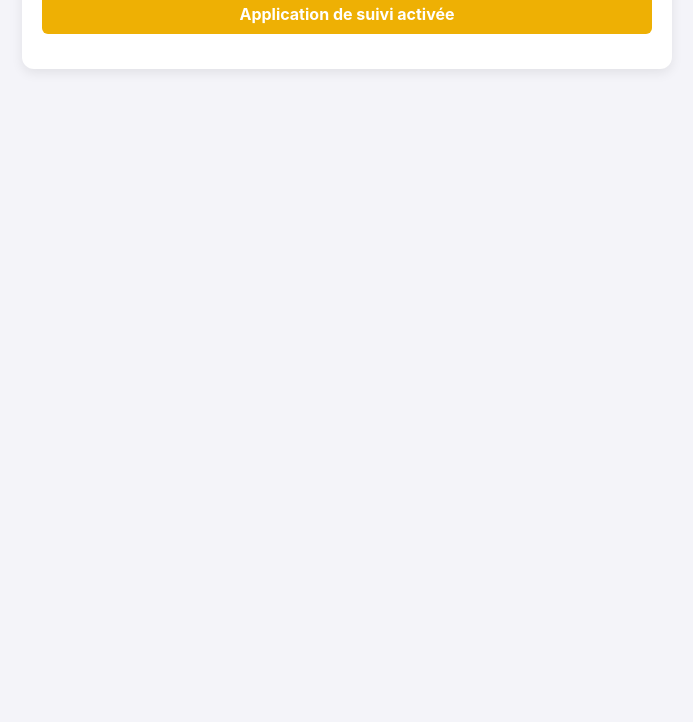
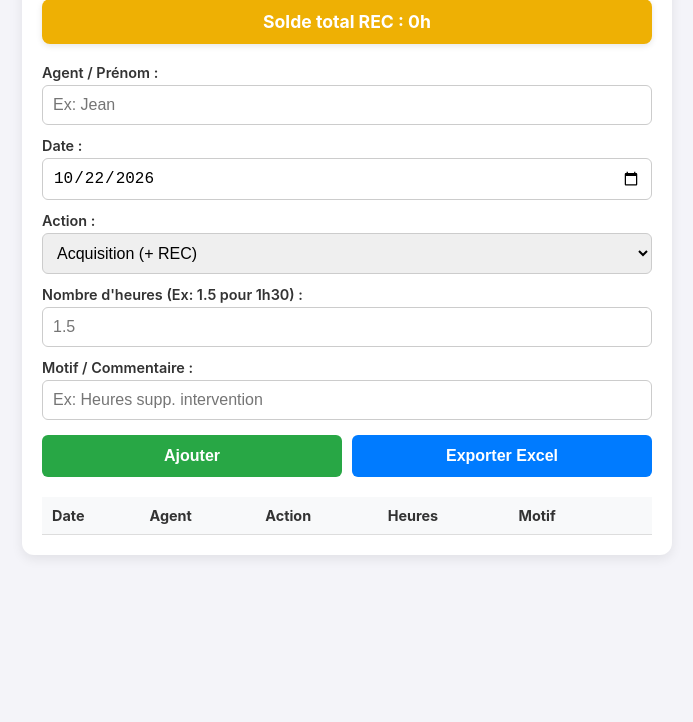
Before and after one commit to marabout34/Suivi-rec, a plain HTML site: page index.html in a window 1280 px wide. Shown: the part 78-800 px from the top of the page, without its empty margins (293-986 px from the left). Drawn offline with Linux system fonts and the light colour scheme.

Commit message:
Update index.html

```diff
--- a/index.html
+++ b/index.html
@@ -5,12 +5,12 @@
     <meta name="viewport" content="width=device-width, initial-scale=1.0">
     <title>Suivi Heures de Récupération</title>
 
-    <!-- Liens pour le manifeste PWA -->
+    <!-- Liaison PWA / Manifeste pour PWABuilder -->
     <link rel="manifest" href="manifest.json">
     <meta name="theme-color" content="#24292e">
     <link rel="apple-touch-icon" href="icon-512.png">
 
-    <!-- Chargement de SheetJS avec fallback -->
+    <!-- Chargement de SheetJS -->
     <script src="https://cdn.jsdelivr.net/npm/xlsx@0.18.5/dist/xlsx.full.min.js"></script>
 
     <style>
@@ -33,32 +33,206 @@
         h1 {
             font-size: 1.4rem;
             margin-top: 0;
-            margin-bottom: 10px;
+            margin-bottom: 15px;
             color: #24292e;
+            text-align: center;
         }
         .summary-banner {
             background: #eeb004;
             color: #fff;
-            padding: 10px;
-            border-radius: 6px;
+            padding: 12px;
+            border-radius: 8px;
             text-align: center;
             font-weight: bold;
-            margin-bottom: 15px;
+            font-size: 1.1rem;
+            margin-bottom: 20px;
+            box-shadow: 0 2px 6px rgba(0,0,0,0.1);
         }
-        input[type="text"], input[type="date"], select {
+        .form-group {
+            margin-bottom: 12px;
+        }
+        label {
+            display: block;
+            font-size: 0.9rem;
+            font-weight: 600;
+            margin-bottom: 4px;
+        }
+        input[type="text"], input[type="date"], input[type="number"], select {
             width: 100%;
             padding: 10px;
-            margin-top: 5px;
-            margin-bottom: 15px;
             border: 1px solid #ccc;
             border-radius: 6px;
+            font-size: 1rem;
+        }
+        .btn-container {
+            display: flex;
+            gap: 10px;
+            margin-top: 15px;
+            margin-bottom: 20px;
+        }
+        button {
+            flex: 1;
+            padding: 12px;
+            border: none;
+            border-radius: 6px;
+            font-size: 1rem;
+            font-weight: bold;
+            cursor: pointer;
+            transition: background 0.2s;
+        }
+        .btn-add { background: #28a745; color: white; }
+        .btn-export { background: #007bff; color: white; }
+
+        table {
+            width: 100%;
+            border-collapse: collapse;
+            margin-top: 10px;
+        }
+        th, td {
+            padding: 10px;
+            text-align: left;
+            border-bottom: 1px solid #ddd;
+            font-size: 0.9rem;
+        }
+        th {
+            background-color: #f8f9fa;
+        }
+        .btn-del {
+            background: #dc3545;
+            color: white;
+            border: none;
+            padding: 5px 8px;
+            border-radius: 4px;
+            cursor: pointer;
         }
     </style>
 </head>
 <body>
     <div class="container">
         <h1>Suivi Heures de Récupération</h1>
-        <div class="summary-banner">Application de suivi activée</div>
+
+        <div id="soldeBanner" class="summary-banner">
+            Solde total REC : <span id="soldeValue">0h00</span>
+        </div>
+
+        <form id="recForm">
+            <div class="form-group">
+                <label for="agent">Agent / Prénom :</label>
+                <input type="text" id="agent" required placeholder="Ex: Jean">
+            </div>
+            <div class="form-group">
+                <label for="date">Date :</label>
+                <input type="date" id="date" required>
+            </div>
+            <div class="form-group">
+                <label for="type">Action :</label>
+                <select id="type">
+                    <option value="acquisition">Acquisition (+ REC)</option>
+                    <option value="prise">Prise de REC (- REC)</option>
+                </select>
+            </div>
+            <div class="form-group">
+                <label for="heures">Nombre d'heures (Ex: 1.5 pour 1h30) :</label>
+                <input type="number" id="heures" step="0.25" min="0.25" required placeholder="1.5">
+            </div>
+            <div class="form-group">
+                <label for="motif">Motif / Commentaire :</label>
+                <input type="text" id="motif" placeholder="Ex: Heures supp. intervention">
+            </div>
+
+            <div class="btn-container">
+                <button type="submit" class="btn-add">Ajouter</button>
+                <button type="button" class="btn-export" id="exportBtn">Exporter Excel</button>
+            </div>
+        </form>
+
+        <table>
+            <thead>
+                <tr>
+                    <th>Date</th>
+                    <th>Agent</th>
+                    <th>Action</th>
+                    <th>Heures</th>
+                    <th>Motif</th>
+                    <th></th>
+                </tr>
+            </thead>
+            <tbody id="recTableBody">
+            </tbody>
+        </table>
     </div>
+
+    <script>
+        let recEntries = JSON.parse(localStorage.getItem('recEntries')) || [];
+
+        document.getElementById('date').valueAsDate = new Date();
+
+        function saveAndRender() {
+            localStorage.setItem('recEntries', JSON.stringify(recEntries));
+            renderTable();
+        }
+
+        function renderTable() {
+            const tbody = document.getElementById('recTableBody');
+            tbody.innerHTML = '';
+            let total = 0;
+
+            recEntries.forEach((entry, index) => {
+                const tr = document.createElement('tr');
+                const val = parseFloat(entry.heures);
+
+                if (entry.type === 'acquisition') {
+                    total += val;
+                } else {
+                    total -= val;
+                }
+
+                tr.innerHTML = `
+                    <td>${entry.date}</td>
+                    <td>${entry.agent}</td>
+                    <td>${entry.type === 'acquisition' ? '+ REC' : '- REC'}</td>
+                    <td>${val}h</td>
+                    <td>${entry.motif || ''}</td>
+                    <td><button class="btn-del" onclick="deleteEntry(${index})">X</button></td>
+                `;
+                tbody.appendChild(tr);
+            });
+
+            document.getElementById('soldeValue').innerText = total + 'h';
+        }
+
+        document.getElementById('recForm').addEventListener('submit', (e) => {
+            e.preventDefault();
+            const entry = {
+                agent: document.getElementById('agent').value,
+                date: document.getElementById('date').value,
+                type: document.getElementById('type').value,
+                heures: document.getElementById('heures').value,
+                motif: document.getElementById('motif').value
+            };
+            recEntries.push(entry);
+            saveAndRender();
+            document.getElementById('heures').value = '';
+            document.getElementById('motif').value = '';
+        });
+
+        function deleteEntry(index) {
+            recEntries.splice(index, 1);
+            saveAndRender();
+        }
+
+        document.getElementById('exportBtn').addEventListener('click', () => {
+            if (recEntries.length === 0) {
+                alert("Aucune donnée à exporter !");
+                return;
+            }
+            const ws = XLSX.utils.json_to_sheet(recEntries);
+            const wb = XLSX.utils.book_new();
+            XLSX.utils.book_append_sheet(wb, ws, "Suivi_REC");
+            XLSX.writeFile(wb, `Suivi_REC_${new Date().toISOString().slice(0,10)}.xlsx`);
+        });
+
+        renderTable();
+    </script>
 </body>
 </html>
```
